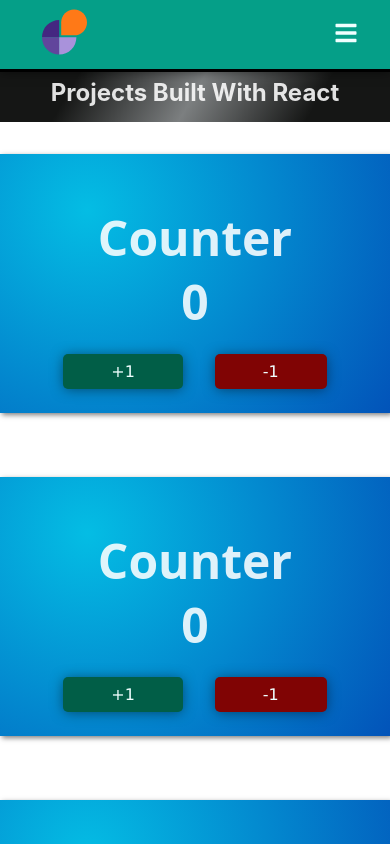
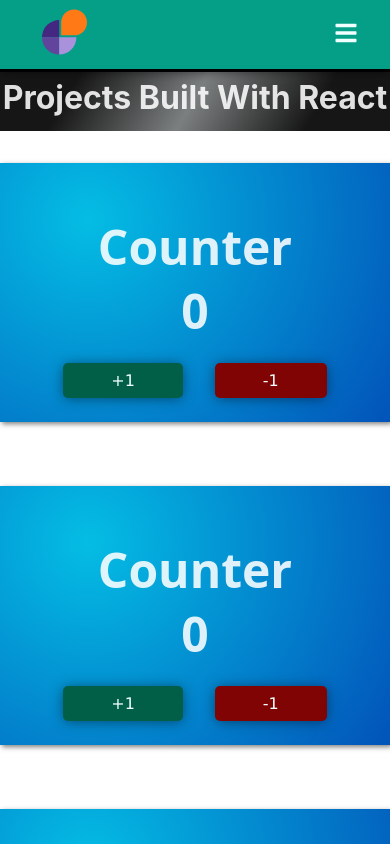
Before and after one commit to RealIB1/30-days-challenge-projects, a React (Vite) app: page /projects in a window 390 px wide. Shown: the top 844 px of the page. Built offline with nearby package versions, Linux system fonts and the light colour scheme.

Commit message:
Changes to be committed: 	modified:   src/App.css 	modified:   src/routes/Projects.css

```diff
--- a/src/App.css
+++ b/src/App.css
@@ -160,23 +160,12 @@ footer {
     /* padding: .5rem; */
 }
 
+div.projects > h1 {
+  font-size: 2rem;
+}
+
   .btn {
     font-size: 1rem;
-  }
-
-  div.projects > h1 {
-    font-size: 1.5rem;
-  }
-
-  .counter > h1 {
-    font-size: 3rem;
-  }
-  .count > button {
-    padding: 0.5rem 2rem;
-    font-size: 1rem;
-  }
-  .count > h2 {
-    font-size: 4rem;
   }
 
   footer {
--- a/src/routes/Projects.css
+++ b/src/routes/Projects.css
@@ -92,6 +92,21 @@
 
 }
 
+@media screen and (max-width: 768px) {
+
+  .counter > h1 {
+    font-size: 3rem;
+  }
+  .count > button {
+    padding: 0.5rem 2rem;
+    font-size: 1rem;
+  }
+  .count > h2 {
+    font-size: 4rem;
+  }
+
+}
+
 /* Small Screen Media Query */
 @media screen and (max-width: 480px) {
     .main__projects {
```
